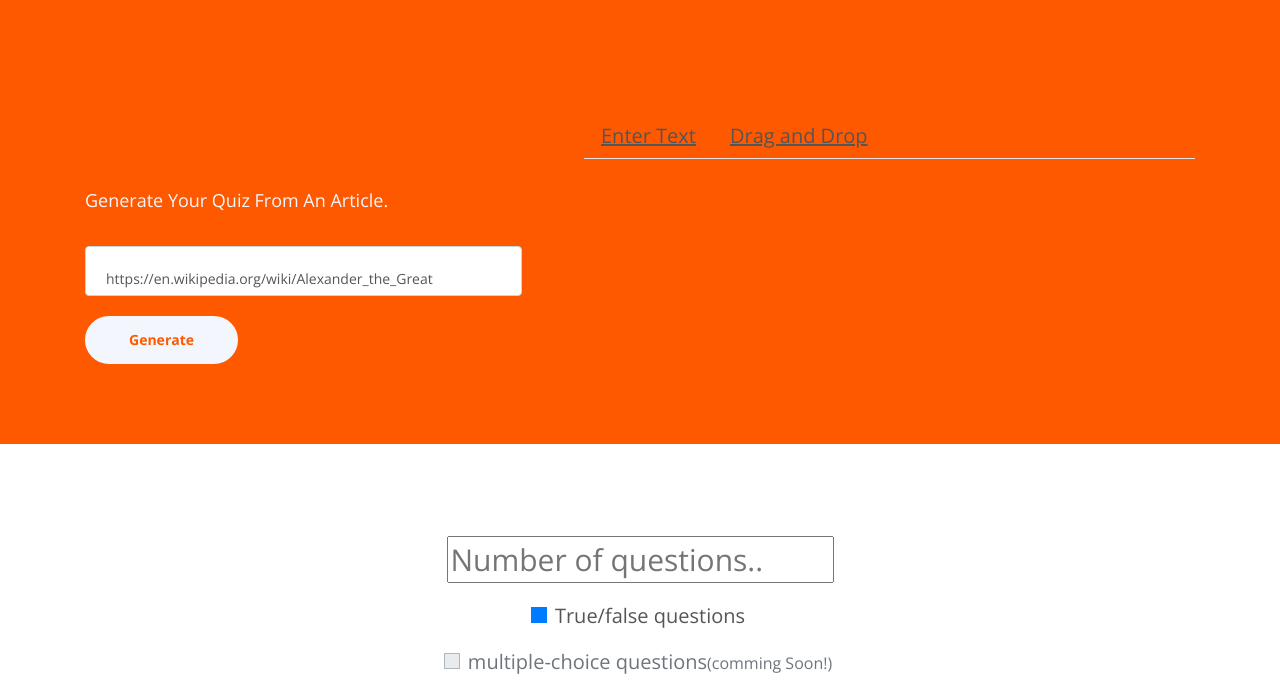
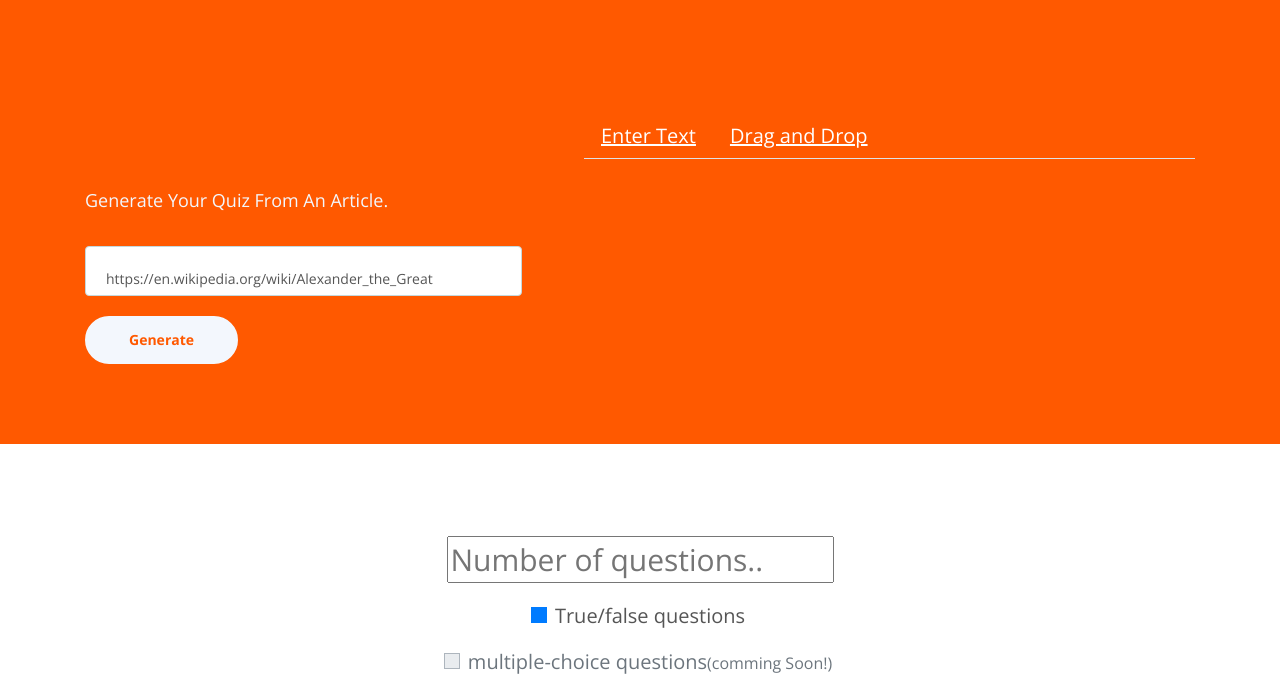
Before and after one commit to Smartquizme/smartquiz, a plain HTML site: page dashboard.html in a window 1280 px wide. Shown: the part 78-771 px from the top of the page. Drawn offline with nearby package versions, Linux system fonts and the light colour scheme; a script that the page names is missing.

Commit message:
header image

```diff
--- a/dashboard.html
+++ b/dashboard.html
@@ -247,12 +247,12 @@
             <div class="col-lg-6 col-xl-7">
               <ul class="nav nav-tabs text-input">
                 <li class="active">
-                  <a data-toggle="tab" class="nav-link" href="#text"
+                  <a data-toggle="tab" class="nav-link white" href="#text"
                     >Enter Text</a
                   >
                 </li>
                 <li>
-                  <a data-toggle="tab" class="nav-link" href="#drag"
+                  <a data-toggle="tab" class="nav-link white" href="#drag"
                     >Drag and Drop</a
                   >
                 </li>
```
Also changed, not shown: index.html (+1 -1 lines), 1 other file.
